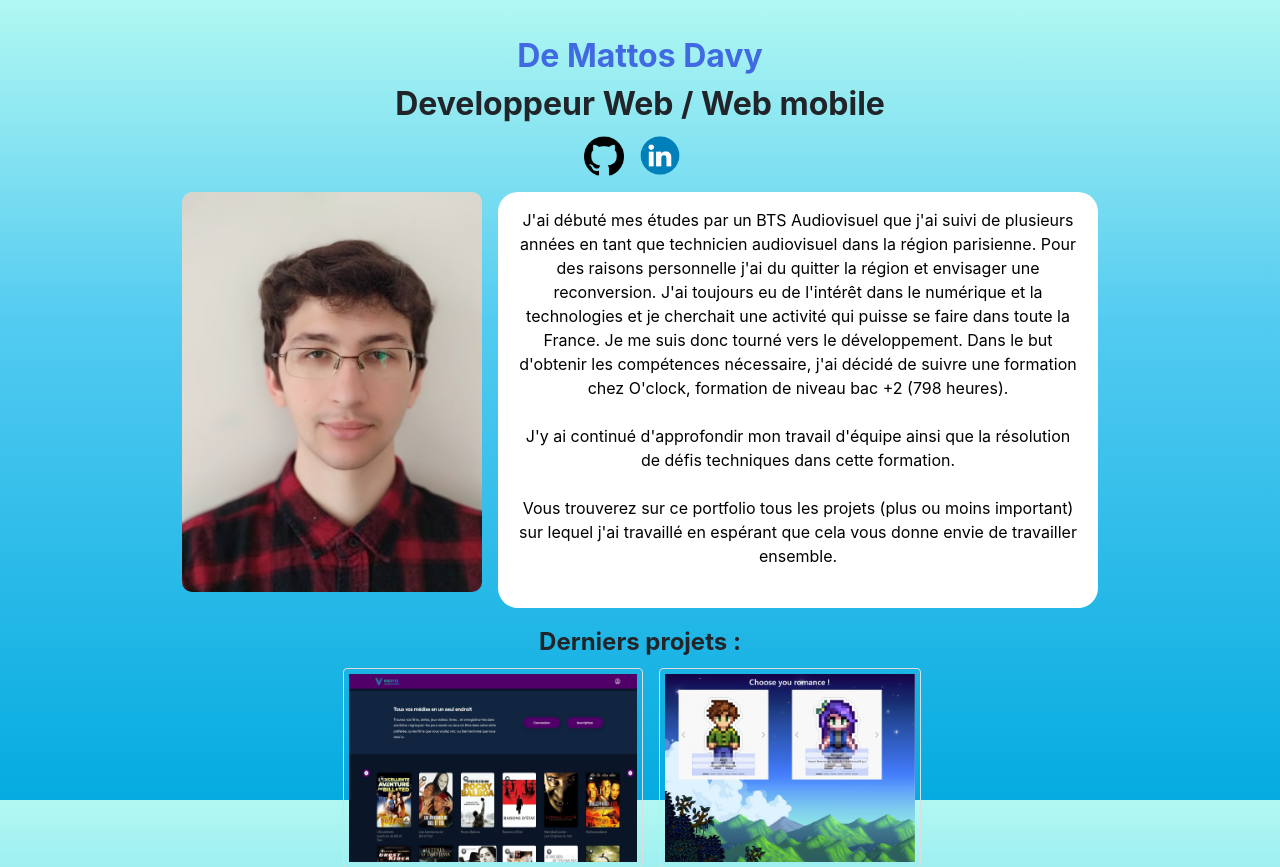
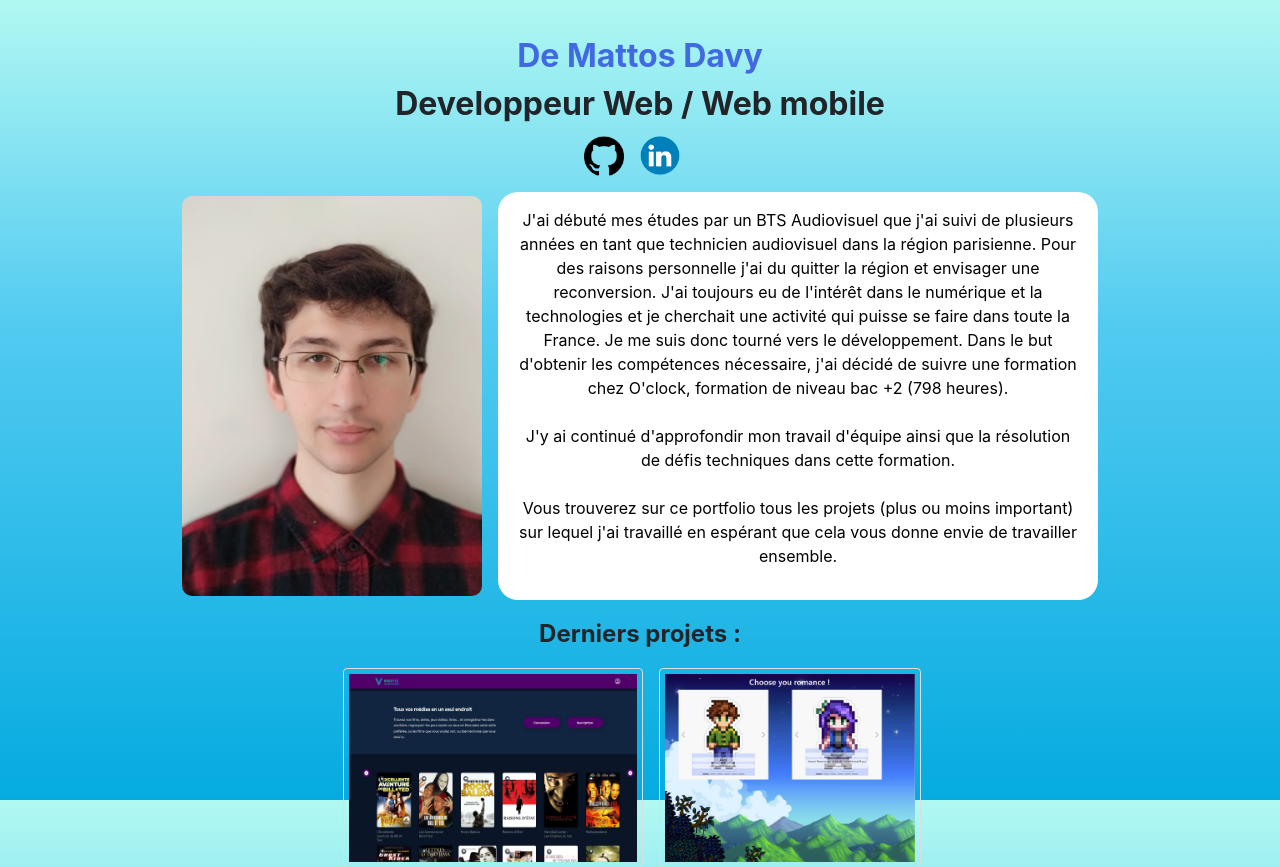
Before and after one commit to DavyDeMattos/DavyDeMattos.github.io, a PHP site: page / in a window 1280 px wide. Shown: the part 82-949 px from the top of the page. Run offline with PHP 8.4, Linux system fonts and the light colour scheme.

Commit message:
Update style.css

```diff
--- a/css/style.css
+++ b/css/style.css
@@ -77,6 +77,7 @@ main{
     justify-content: center;
     flex-wrap: wrap;
     margin-bottom: 1rem;
+    align-items: center;
 }
 
 @media (max-width: 600px){
@@ -87,7 +88,7 @@ main{
 }
 #picture{
     max-width: 300px;
-    margin-bottom: 1rem;
+    /* margin-bottom: 1rem; */
     border-radius: 10px;
 }
 #name{
@@ -115,6 +116,8 @@ main{
     align-content: center;
     justify-content: center;
     flex-wrap: wrap;
+    margin-bottom: 2rem;
+    margin-top: 1rem;
 }
 .container--last-project > article {
     margin-right: 1rem;
```
